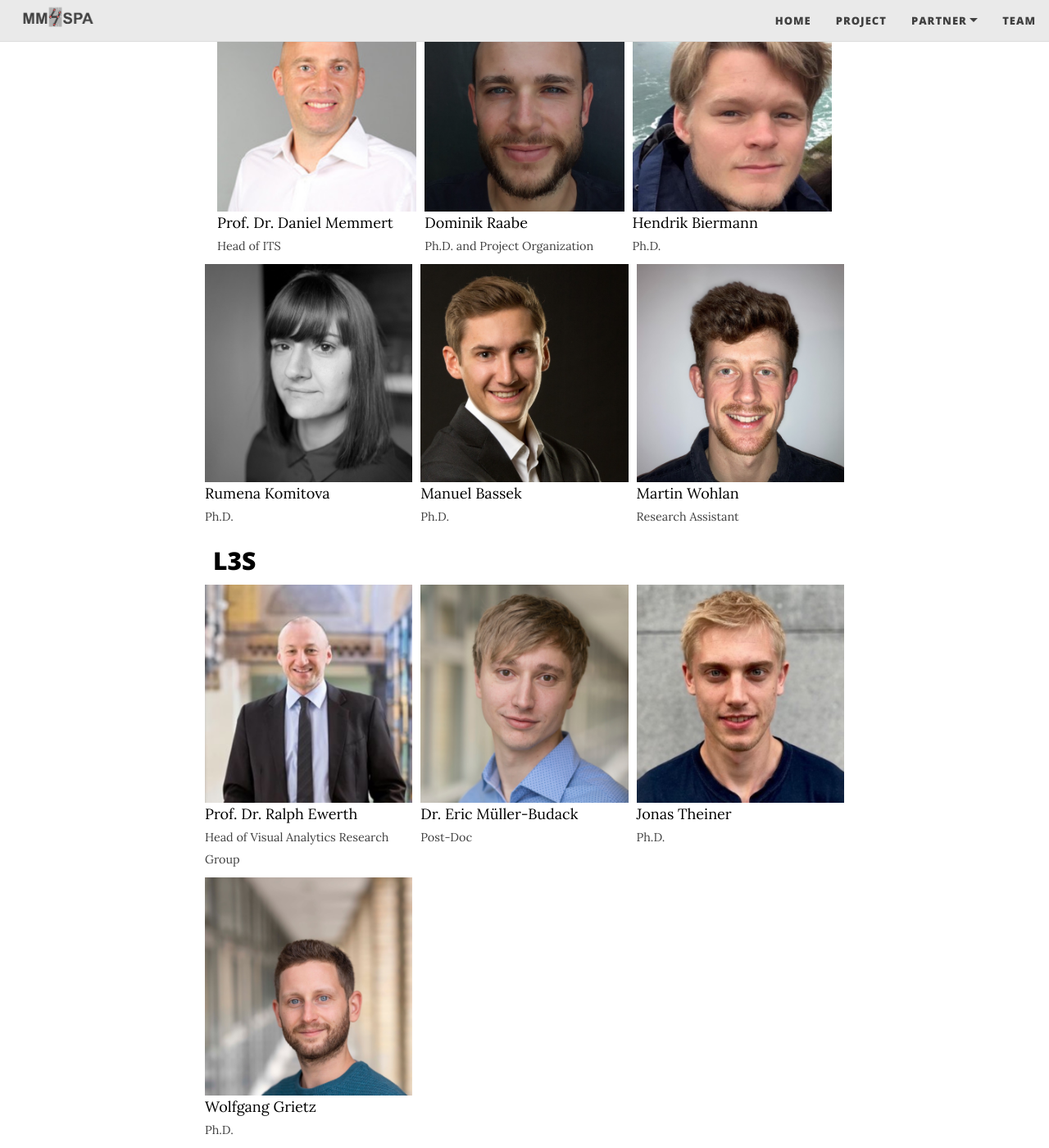
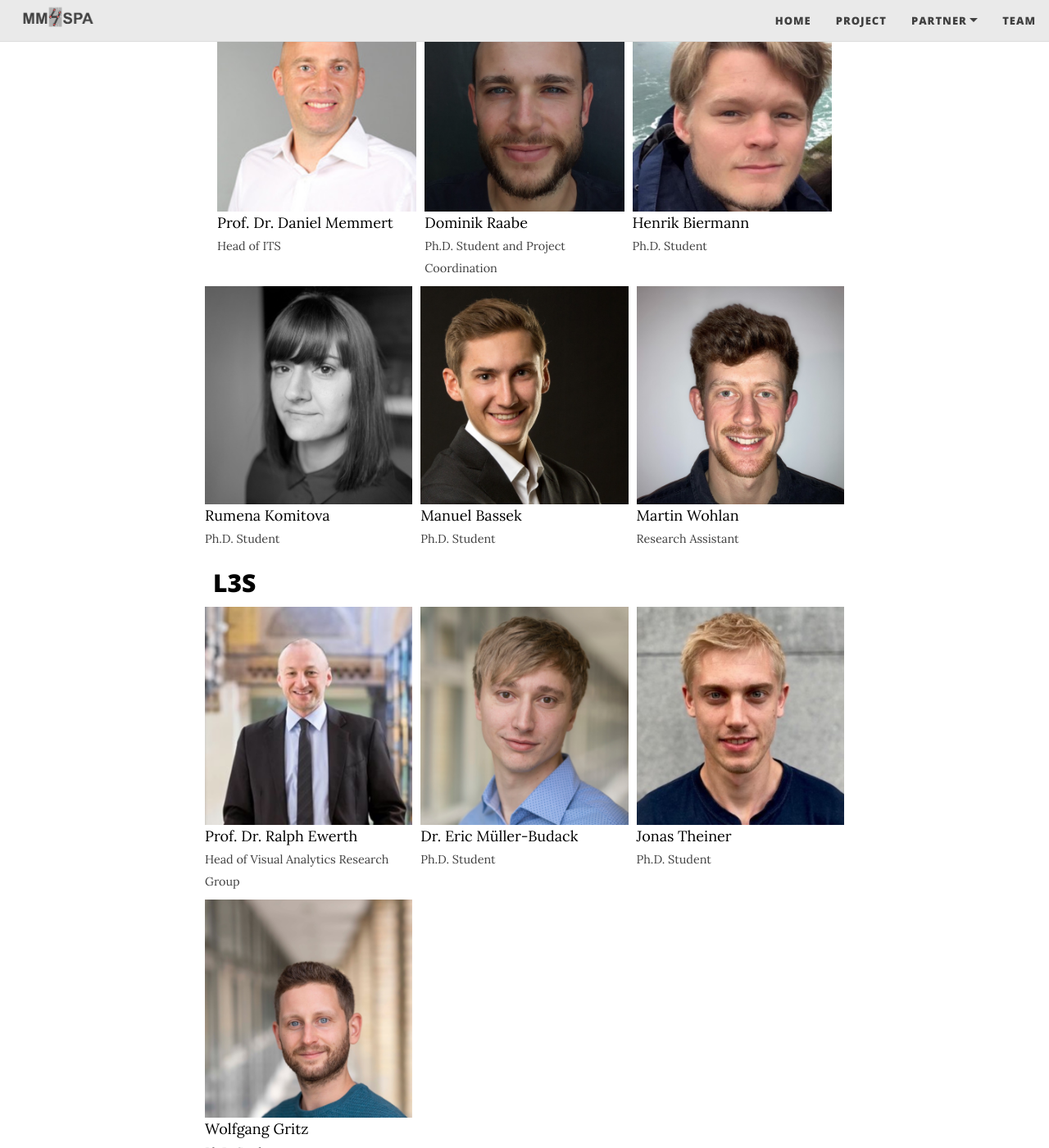
Before and after one commit to MartinWohlan/prototyp_officia_website, a Jekyll site: the page built from team.md, in a window 1280 px wide and 1400 px high, scrolled down 309 px. Shown: the whole window at 82% size. Built offline with Jekyll 4.4.1, drawn with Linux system fonts in a browser that asks for light colours; nearby versions of some CDN libraries.

Commit message:
comments Dominik

```diff
--- a/team.md
+++ b/team.md
@@ -13,23 +13,23 @@ subtitle:
     <div class="column">
       <img src="../assets/img/Dominik_Raabe.jpg">
         <a href="https://www.dshs-koeln.de/visitenkarte/person/dominik-raabe/" style="color:black">Dominik Raabe</a> <br />
-      <small>Ph.D. and Project Organization</small><br />
+      <small>Ph.D. Student and Project Coordination</small><br />
     </div>
     <div class="column">
         <img src="../assets/img/Hendrik_Biermann.jpg">
-         <a href="https://www.dshs-koeln.de/visitenkarte/person/henrik-biermann/" style="color:black">Hendrik Biermann</a>  <br />
-        <small>Ph.D.</small><br />
+         <a href="https://www.dshs-koeln.de/visitenkarte/person/henrik-biermann/" style="color:black">Henrik Biermann</a>  <br />
+        <small>Ph.D. Student</small><br />
     </div>
 
   <div class="row">
     <div class="column">
       <img src="../assets/img/Rumena_Komitova.jpeg">
         <a href="https://www.dshs-koeln.de/visitenkarte/person/rumena-komitova/" style="color:black">Rumena Komitova</a>  <br />
-        <small>Ph.D.</small><br />
+        <small>Ph.D. Student</small><br />
     </div>
     <div class="column">
     <img src="../assets/img/Manuel_Bassek.jpg"><a href="https://www.dshs-koeln.de/institut-fuer-trainingswissenschaft-und-sportinformatik/" style="color:black">Manuel Bassek</a> <br />
-        <small>Ph.D.</small><br />
+        <small>Ph.D. Student</small><br />
     </div>
     <div class="column">
         <img src="../assets/img/Martin_Wohlan.jpeg">
@@ -48,20 +48,20 @@ subtitle:
     <div class="column">
       <img src="../assets/img/Eric_Mueller-Budach.jpg">
        <a href="https://www.tib.eu/en/research-development/visual-analytics/staff/eric-mueller-budack" style="color:black">Dr. Eric Müller-Budack</a><br />
-      <small>Post-Doc</small><br />
+      <small>Ph.D. Student</small><br />
     </div>
     <div class="column">
       <img src="../assets/img/Jonas_Theiner.jpeg">
        <a href="https://www.tib.eu/en/forschung-entwicklung/visual-analytics/mitarbeiterinnen-und-mitarbeiter/huu-hung-nguyen-2" style="color:black">Jonas Theiner</a> <br />
-      <small>Ph.D.</small><br />
+      <small>Ph.D. Student</small><br />
     </div>
   </div>
 
   <div class="row">
     <div class="column">
-        <img src="../assets/img/Wolfgang_Grietz.jpg">
-        <a href="https://www.tib.eu/en/research-development/visual-analytics/staff/huu-hung-nguyen-1" style="color:black">Wolfgang Grietz</a> <br />
-        <small>Ph.D.</small><br />
+        <img src="../assets/img/Wolfgang_Gritz.jpg">
+        <a href="https://www.tib.eu/en/research-development/visual-analytics/staff/huu-hung-nguyen-1" style="color:black">Wolfgang Gritz</a> <br />
+        <small>Ph.D. Student</small><br />
     </div>
   </div> <br />
 
@@ -69,12 +69,12 @@ subtitle:
   <div class="row">
     <div class="column">
        <img src="../assets/img/Pierre_Widmann.jpeg">
-       <a href="hhttps://kinexon.com/de/sport" style="color:black">Pierre Widmann</a> <br />
+       <a href="https://kinexon.com/de/sport" style="color:black">Pierre Widmann</a> <br />
       <small>Project Manager Sport</small><br />
     </div>
     <div class="column">
         <img src="../assets/img/Daniel_Linke.jpeg">
-         <a href="hhttps://kinexon.com/de/sport" style="color:black">Dr. Daniel Linke</a>  <br />
+         <a href="https://kinexon.com/de/sport" style="color:black">Dr. Daniel Linke</a>  <br />
         <small>Senior Product Manager Sports</small><br />
     </div>
   </div>
```
Also changed, not shown: assets/img/Wolfgang_Gritz.jpg (renamed from assets/img/Wolfgang_Grietz.jpg).
